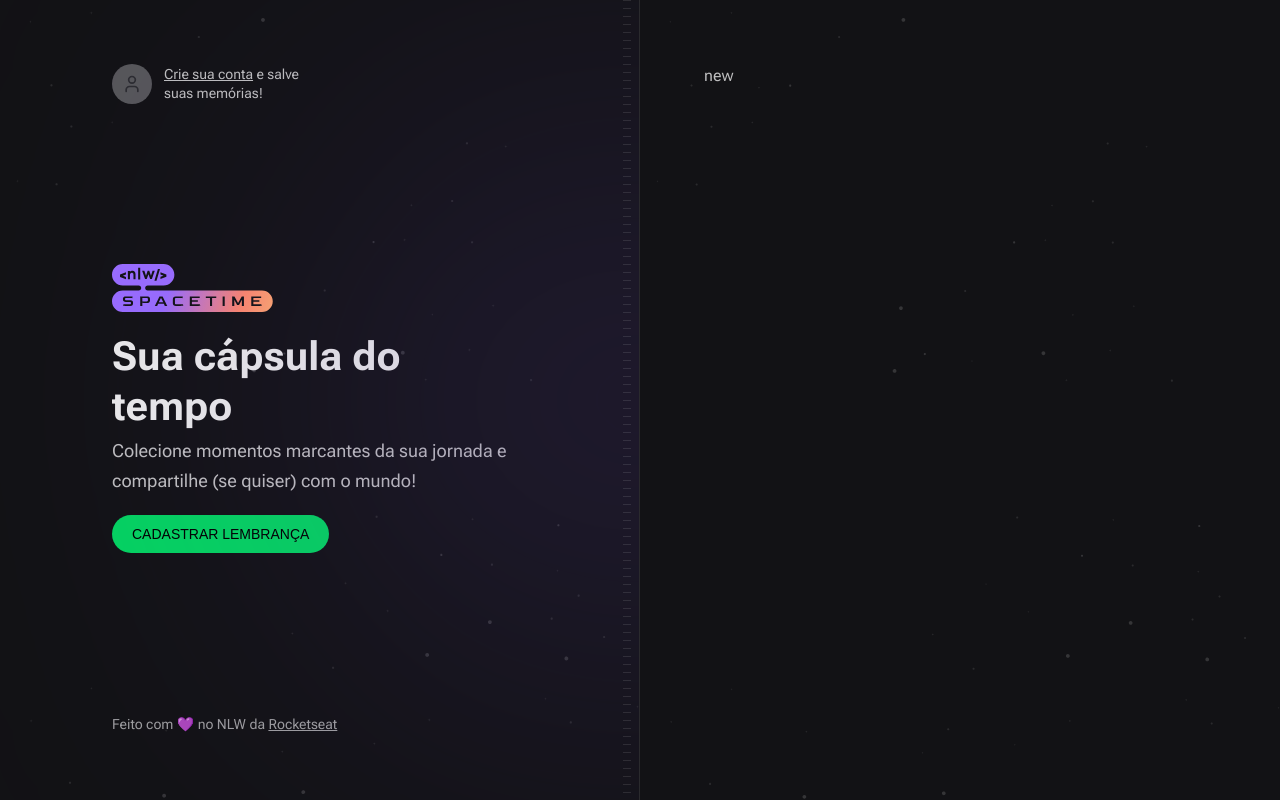
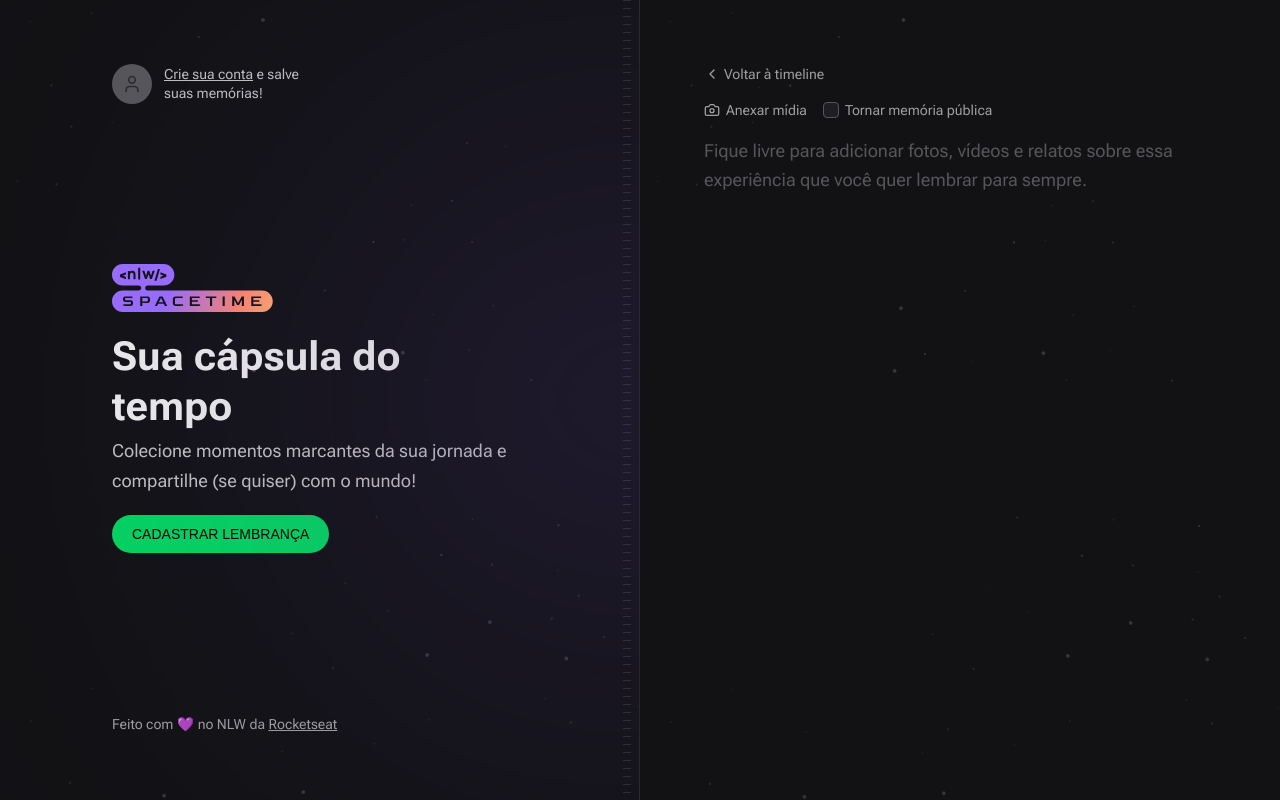
Before and after one commit to viniciusFreitas00/nlw-spacetime, a Next.js app in the folder web/: page /memories/new in a window 1280 px wide. Built offline with nearby package versions, Linux system fonts and the light colour scheme; no server answers; a web font is replaced by a local one.

Commit message:
feat: create new memories page

```diff
--- a/web/package.json
+++ b/web/package.json
@@ -9,6 +9,7 @@
     "lint": "next lint"
   },
   "dependencies": {
+    "@tailwindcss/forms": "^0.5.3",
     "@types/node": "20.1.7",
     "@types/react": "18.2.6",
     "@types/react-dom": "18.2.4",
--- a/web/src/app/memories/new/page.tsx
+++ b/web/src/app/memories/new/page.tsx
@@ -1,3 +1,51 @@
+import { Camera, ChevronLeft } from 'lucide-react'
+import Link from 'next/link'
+
 export default function NewMemories() {
-  return <h1>new</h1>
+  return (
+    <div className="flex flex-1 flex-col gap-4">
+      <Link
+        href="/"
+        className="flex items-center gap-1 text-sm text-gray-200 hover:text-gray-100"
+      >
+        <ChevronLeft className="h-4 w-4" />
+        Voltar à timeline
+      </Link>
+
+      <form className="flex flex-1 flex-col gap-2">
+        <div className="flex items-center gap-4">
+          <label
+            htmlFor="media"
+            className="flex cursor-pointer items-center gap-1.5 text-sm text-gray-200 hover:text-gray-100"
+          >
+            <Camera className="h-4 w-4" />
+            Anexar mídia
+          </label>
+
+          <label
+            htmlFor="isPublic"
+            className="flex items-center gap-1.5 text-sm text-gray-200 hover:text-gray-100"
+          >
+            <input
+              type="checkbox"
+              name="isPublic"
+              id="isPublic"
+              value="true"
+              className="h-4 w-4 rounded border-gray-400 bg-gray-700 text-purple-500"
+            />
+            Tornar memória pública
+          </label>
+        </div>
+
+        <input type="file" id="media" className="invisible h-0 w-0" />
+
+        <textarea
+          name="content"
+          spellCheck={false}
+          className="flex-1 resize-none rounded border-0 bg-transparent p-0 text-lg leading-relaxed text-gray-100 placeholder:text-gray-400 focus:ring-0"
+          placeholder="Fique livre para adicionar fotos, vídeos e relatos sobre essa experiência que você quer lembrar para sempre."
+        />
+      </form>
+    </div>
+  )
 }
--- a/web/tailwind.config.js
+++ b/web/tailwind.config.js
@@ -67,5 +67,5 @@
       },
     },
   },
-  plugins: [],
+  plugins: [require('@tailwindcss/forms')],
 }
```
Also changed, not shown: 1 other file (tests, documents, lock files or other folders).
